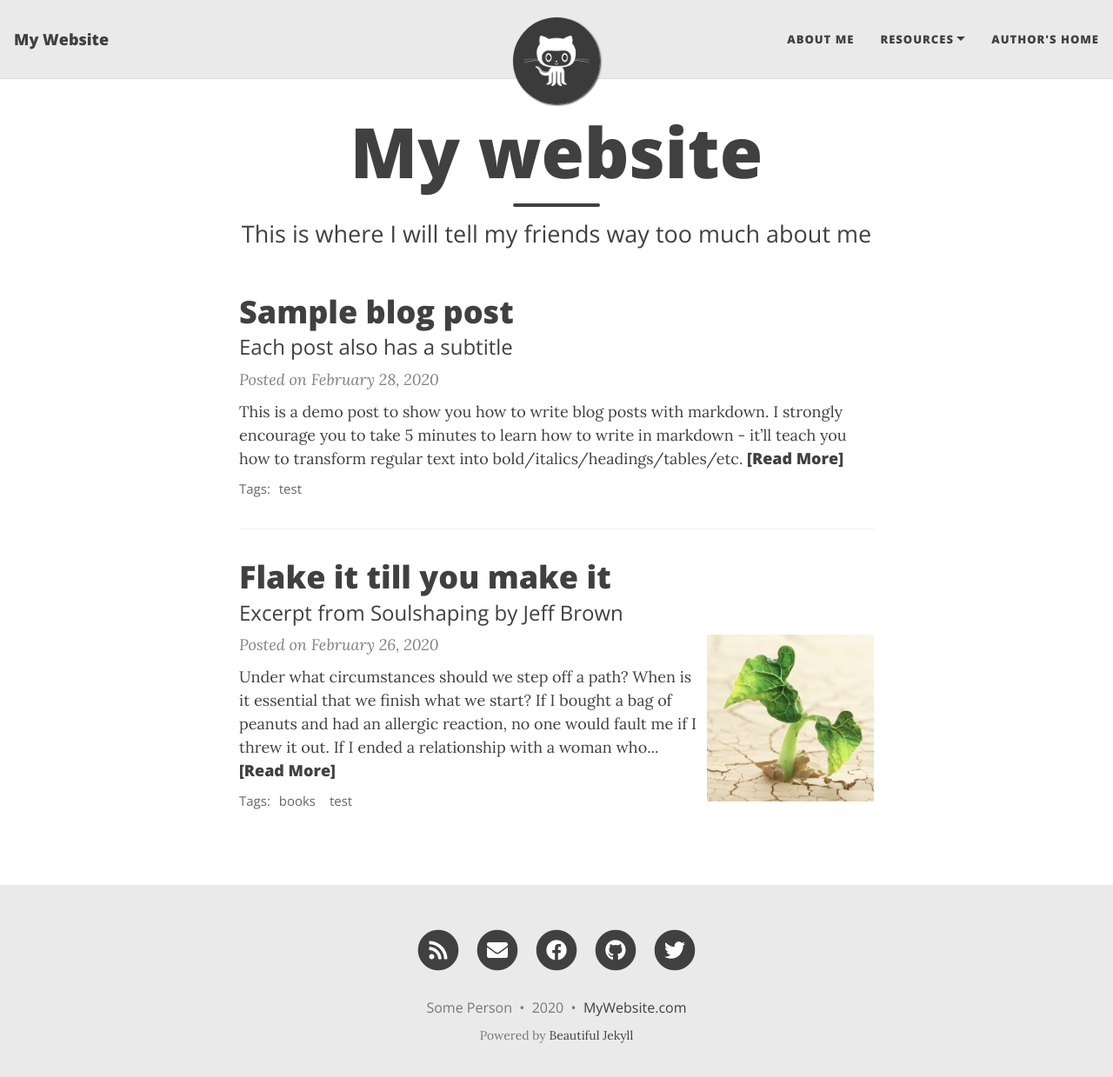
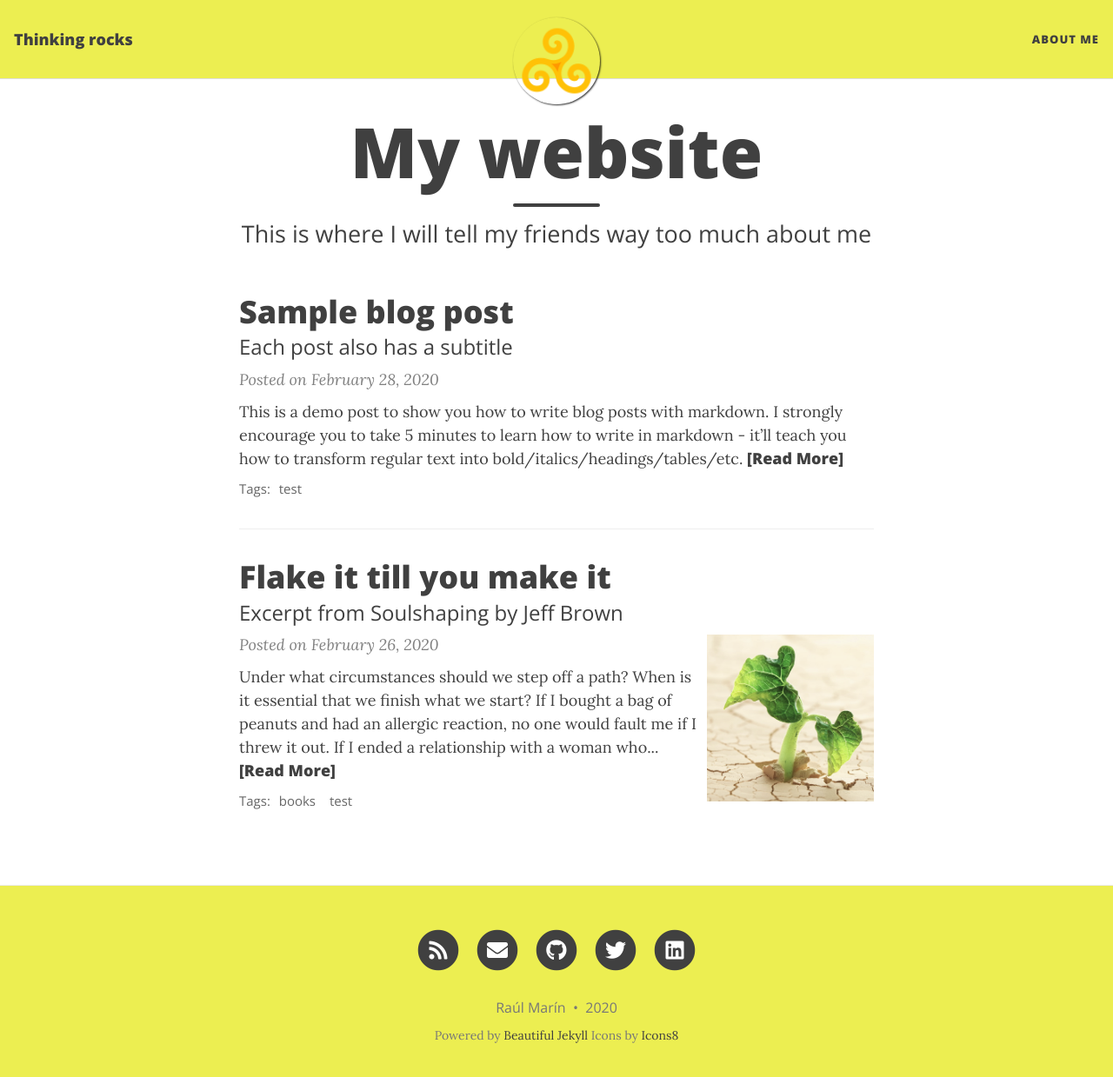
Before and after one commit to Algunenano/algunenano.github.io, a Jekyll site: the page built from index.html, in a window 1280 px wide and 1252 px high. Shown: the top 1239 px of the window at 87% size. Built offline with Jekyll 4.4.1, drawn with Linux system fonts in a browser that asks for light colours; nearby versions of some CDN libraries; the list of posts is cut into pages by our own code.

Commit message:
Start the setup

```diff
--- a/_config.yml
+++ b/_config.yml
@@ -6,25 +6,25 @@
 # --- Required options --- #
 
 # Name of website
-title: My Website
+title: Thinking rocks
 
 # Your name to show in the footer
-author: Some Person
+author: Raúl Marín
 
 # --- List of links in the navigation bar --- #
 
 navbar-links:
   About Me: "aboutme"
-  Resources:
-    - Beautiful Jekyll: "https://beautifuljekyll.com"
-    - Learn markdown: "https://www.markdowntutorial.com/"
-  Author's home: "https://deanattali.com"
+  #Resources:
+    #- Beautiful Jekyll: "https://beautifuljekyll.com"
+    #- Learn markdown: "https://www.markdowntutorial.com/"
+  #Author's home: "https://deanattali.com"
 
 # --- Logo --- #
 
 # Image to show in the navigation bar - works best with a square image
 # Remove this parameter if you don't want an image in the navbar
-avatar: "/assets/img/avatar-icon.png"
+avatar: "/assets/img/icons8-triskelion-96.png"
 
 # By default, the image is cut into a circle. You can disable this behaviour by setting 'round-avatar: false'
 round-avatar: true
@@ -39,13 +39,13 @@ round-avatar: true
 # Select the social network links that you want to show in the footer.
 # Uncomment the links you want to show and add your information to each one.
 social-network-links:
-  email: "someone@example.com"
-  facebook: deanattali
-  github: daattali
-  twitter: daattali
+  email: "raul@rmr.ninja"
+# facebook: deanattali
+  github: algunenano
+  twitter: algunenano
 #  patreon: DeanAttali
 #  reddit: yourname
-#  linkedin: daattali
+  linkedin: raulmarinr
 #  xing: yourname
 #  stackoverflow: "3943160/daattali"
 #  snapchat: deanat78
@@ -64,7 +64,7 @@ social-network-links:
 
 # If you want to show a link to an RSS in the footer, add the site description here.
 # If you don't want to show an RSS link, remove the following line.
-rss-description: This website is a virtual proof that I'm awesome
+rss-description: Thinking rocks feed
 
 # --- General options --- #
 
@@ -77,7 +77,7 @@ share-links-active:
 
 # How to display the link to your website in the footer
 # Remove this if you don't want a link in the footer
-url-pretty: "MyWebsite.com"
+#url-pretty: "MyWebsite.com"
 
 # Excerpt word length - Truncate the excerpt of each post on the feed page to the specified number of words
 excerpt_length: 50
@@ -95,14 +95,14 @@ feed_show_tags: true
 
 # Personalize the colours in your website. Colour values can be any valid CSS colour
 
-navbar-col: "#EAEAEA"
+navbar-col: "#ECEE51"
 navbar-text-col: "#404040"
 navbar-border-col: "#DDDDDD"
 page-col: "#FFFFFF"
 text-col: "#404040"
 link-col: "#008AFF"
 hover-col: "#0085A1"
-footer-col: "#EAEAEA"
+footer-col: "#ECEE51"
 footer-text-col: "#777777"
 footer-link-col: "#404040"
 
--- a/_includes/footer.html
+++ b/_includes/footer.html
@@ -34,6 +34,8 @@
       {% unless site.remove-ads %}<p class="theme-by text-muted">
         Powered by
         <a href="https://beautifuljekyll.com">Beautiful Jekyll</a>
+        Icons by
+        <a href="https://icons8.com">Icons8</a>
       </p>{% endunless %}
       </div>
     </div>
--- a/_includes/head.html
+++ b/_includes/head.html
@@ -1,6 +1,7 @@
 <head>
   <meta charset="utf-8">
   <meta name="viewport" content="width=device-width, initial-scale=1, shrink-to-fit=no">
+  <link rel="shortcut icon" type="image/x-icon" href="/assets/img/icons8-triskelion-48.png?">
 
   {% capture title %}
     {%- if page.share-title -%}
```
Also changed, not shown: assets/img/icons8-triskelion-48.png (added), assets/img/icons8-triskelion-96.png (added).
